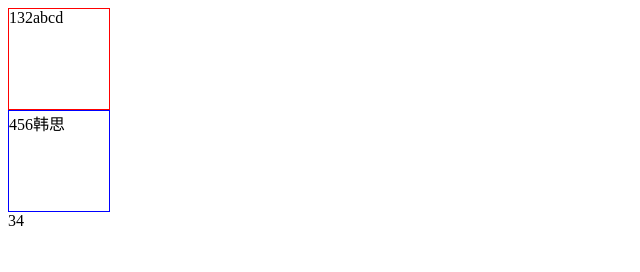
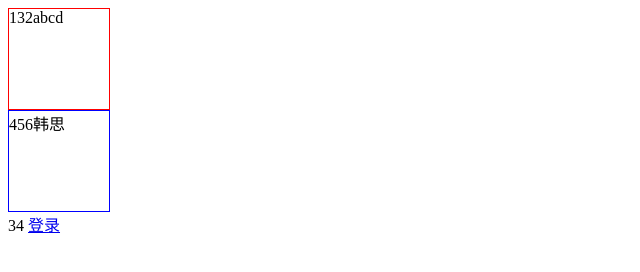
Before and after one commit to lpj098/hansim, a plain HTML site: page a.html in a window 1280 px wide. Shown: the full height of the page, 0-640 px from the left. Drawn offline with Linux system fonts and the light colour scheme.

Commit message:
Update a.html

```diff
--- a/a.html
+++ b/a.html
@@ -22,5 +22,6 @@
     <div class="a">132abcd</div>
     <div class="b">456韩思</div>
     <span>34</span>
+    <a href="#">登录</a>
 </body>
 </html>
```
